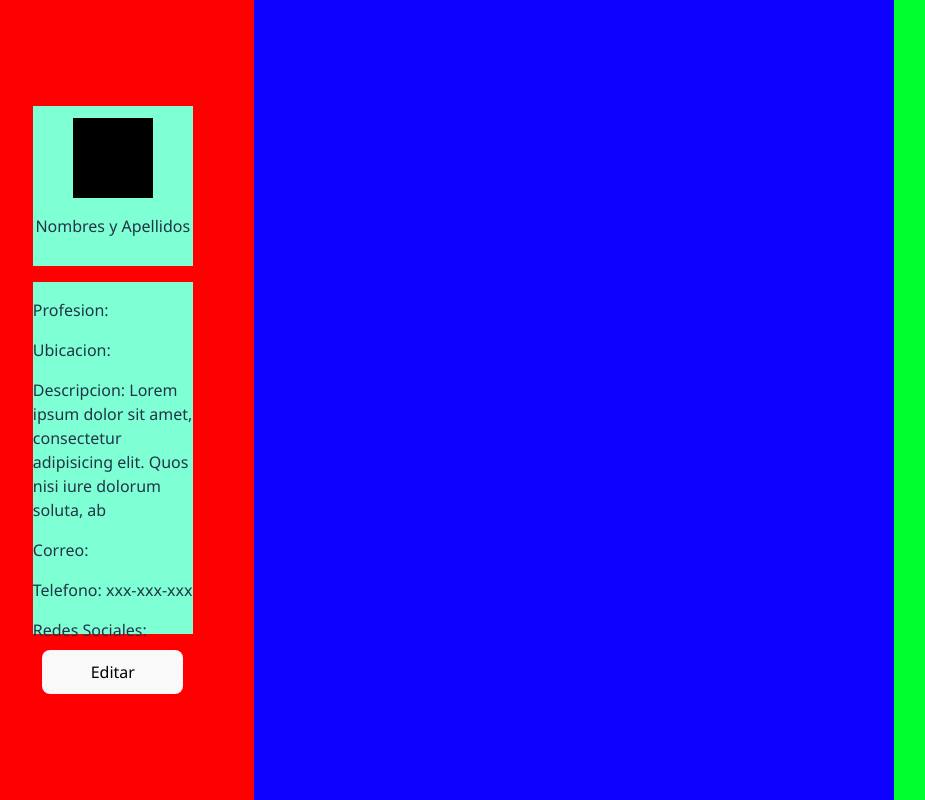
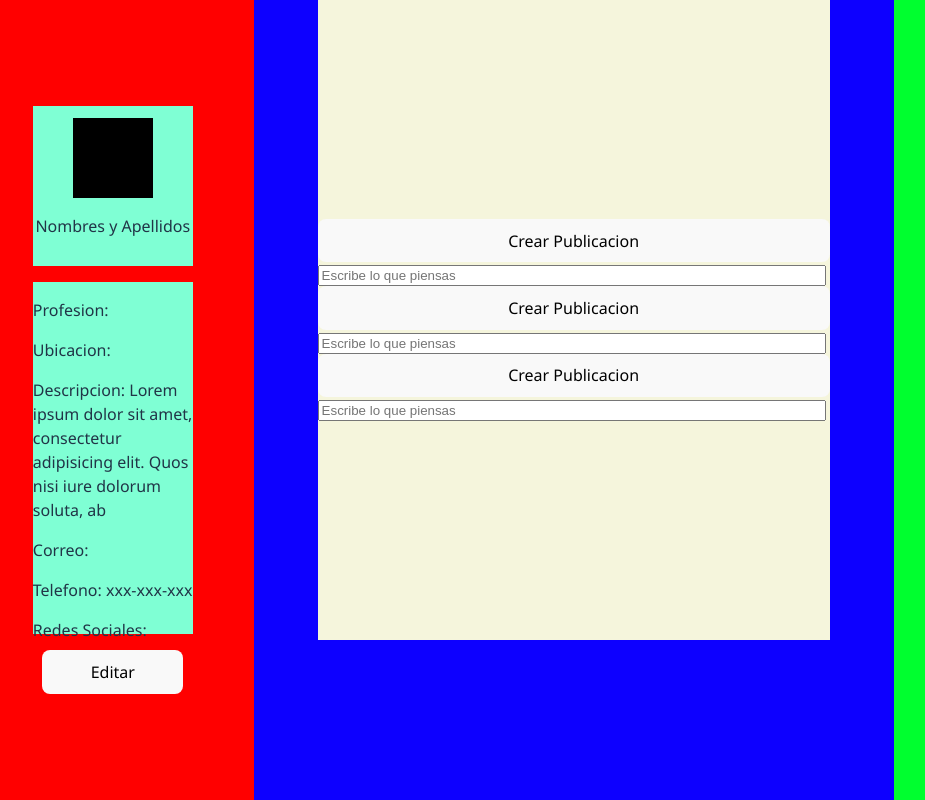
Before and after one commit to Yael-Munoz/CitaYa, a React (Vite) app in the folder client/: page /pro-dash in a window 1280 px wide. Shown: the whole page, without its empty margins (28-953 px from the left). Built offline with nearby package versions, Linux system fonts and the light colour scheme.

Commit message:
Update a pagina pro-dash

```diff
--- a/client/src/components/pro_pages/dashboard/ProDashboard.jsx
+++ b/client/src/components/pro_pages/dashboard/ProDashboard.jsx
@@ -34,9 +34,38 @@ function ProDashboard() {
 
 
                     </div>
+
                     <div className={styles['pro-dash-contenedor2']}>
+                        <div className={styles['pro-dash-contenedor2-contenido']}>
+
+                            <div className={styles['pro-dash-contenedor2-contenedor-de-boton-de-publicar']}>
+                                <button className={styles['pro-dash-contenedor2-boton-dropdown-de-publicacion']}>Crear Publicacion</button>
+                                <div className={styles['pro-dash-contenedor2-contenedor-de-publicacion']}>
+                                    <input className={styles['pro-dash-contenedor2-contenedor-de-publicacion-input']} placeholder='Escribe lo que piensas'/>
+                                </div>
+
+                            </div>
+
+                            <div className={styles['pro-dash-contenedor2-contenedor-de-boton-de-servicios']}>
+                                <button className={styles['pro-dash-contenedor2-boton-dropdown-de-servicios']}>Crear Publicacion</button>
+                                <div className={styles['pro-dash-contenedor2-contenedor-de-servicios']}>
+                                    <input className={styles['pro-dash-contenedor2-contenedor-de-servicios-input']} placeholder='Escribe lo que piensas'/>
+                                </div>
+
+                            </div>
+
+                            <div className={styles['pro-dash-contenedor2-contenedor-de-boton-de-productos']}>
+                                <button className={styles['pro-dash-contenedor2-boton-dropdown-de-productos']}>Crear Publicacion</button>
+                                <div className={styles['pro-dash-contenedor2-contenedor-de-productos']}>
+                                    <input className={styles['pro-dash-contenedor2-contenedor-de-productos-input']} placeholder='Escribe lo que piensas'/>
+                                </div>
+
+                            </div>
+
+                        </div>
 
                     </div>
+
                     <div className={styles['pro-dash-contenedor3']}>
 
                     </div>
--- a/client/src/components/pro_pages/dashboard/ProDashboard.module.css
+++ b/client/src/components/pro_pages/dashboard/ProDashboard.module.css
@@ -63,6 +63,51 @@
   background-color: rgb(13, 0, 255);
   width: 50%;
   height: 100%;
+  display: flex;
+  justify-content: center;
+}
+
+.pro-dash-contenedor2-contenido{
+    background-color: beige;
+    display: flex;
+    flex-direction: column;
+    justify-content: center;
+    align-items: center;
+    width: 80%;
+    height: 80%;
+}
+
+.pro-dash-contenedor2-contenedor-de-boton-de-publicar{
+    width: 100%;
+}
+
+.pro-dash-contenedor2-boton-dropdown-de-publicacion{
+    width: 100%;
+}
+.pro-dash-contenedor2-contenedor-de-publicacion-input{
+    width: 97.8%;
+}
+
+.pro-dash-contenedor2-contenedor-de-boton-de-servicios{
+    width: 100%;
+}
+
+.pro-dash-contenedor2-boton-dropdown-de-servicios{
+    width: 100%;
+}
+.pro-dash-contenedor2-contenedor-de-servicios-input{
+    width: 97.8%;
+}
+
+.pro-dash-contenedor2-contenedor-de-boton-de-productos{
+    width: 100%;
+}
+
+.pro-dash-contenedor2-boton-dropdown-de-productos{
+    width: 100%;
+}
+.pro-dash-contenedor2-contenedor-de-productos-input{
+    width: 97.8%;
 }
 
 .pro-dash-contenedor3{
--- a/client/src/components/source_pages/welcome/Welcome.module.css
+++ b/client/src/components/source_pages/welcome/Welcome.module.css
@@ -6,7 +6,6 @@
 .source-contenedor-de-pagina-completa {
   height: 100vh;
   width: 100vw;
-  max-width: 2500px;
   overflow-x: hidden;
   font-family: 'Segoe UI', sans-serif;
 }
@@ -167,6 +166,7 @@
 
 .source-slideshow {
   width: 100vw;
+  max-width: 1500px;
   height: 90%;
   display: flex;
   justify-content: center;
@@ -224,6 +224,7 @@
     flex-direction: column;
     margin-top: 30rem;
     gap: 1.5rem;
+    border: 10px solid black;
   }
 
   .source-slides-inactive,
```
